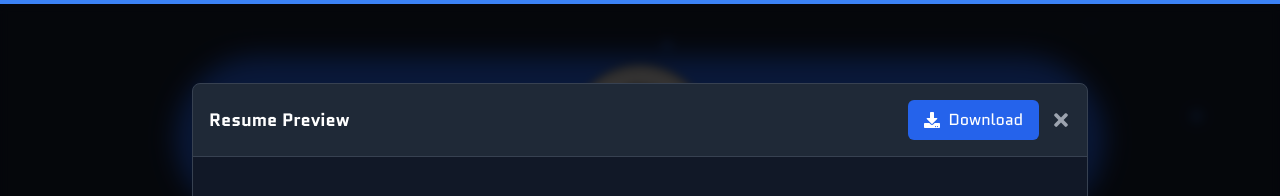
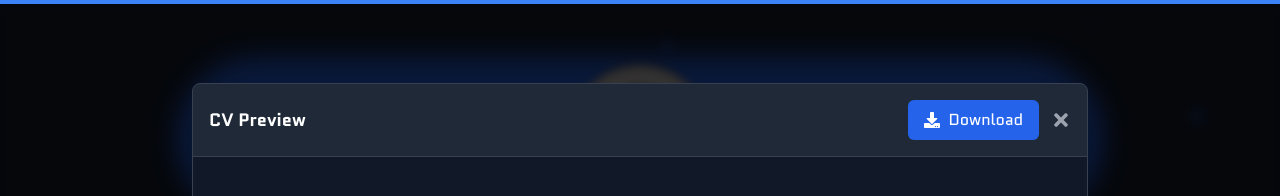
Before and after one commit to acejolouise/Portfolio-Julius, a React (Vite) app in the folder portfolio-julius/: page / in a window 1280 px wide. Both pictures are taken after a click on the link "View CV". Shown: the top 196 px of the page. Built offline with nearby package versions, Linux system fonts and the light colour scheme.

Commit message:
Update PDFPreviewModal.tsx

```diff
--- a/portfolio-julius/src/component/PDFPreviewModal.tsx
+++ b/portfolio-julius/src/component/PDFPreviewModal.tsx
@@ -45,7 +45,7 @@
             transition={{ type: "spring", damping: 25, stiffness: 300 }}
           >
             <div className="flex justify-between items-center p-4 border-b border-gray-700">
-              <h3 className="text-lg font-semibold text-white">Resume Preview</h3>
+              <h3 className="text-lg font-semibold text-white">CV Preview</h3>
               <div className="flex gap-3">
                 <motion.button
                   whileHover={{ scale: 1.05 }}
```
